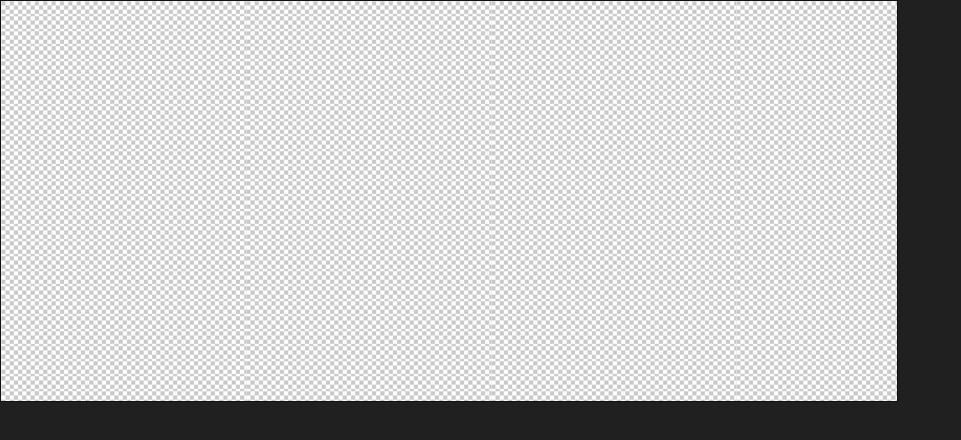
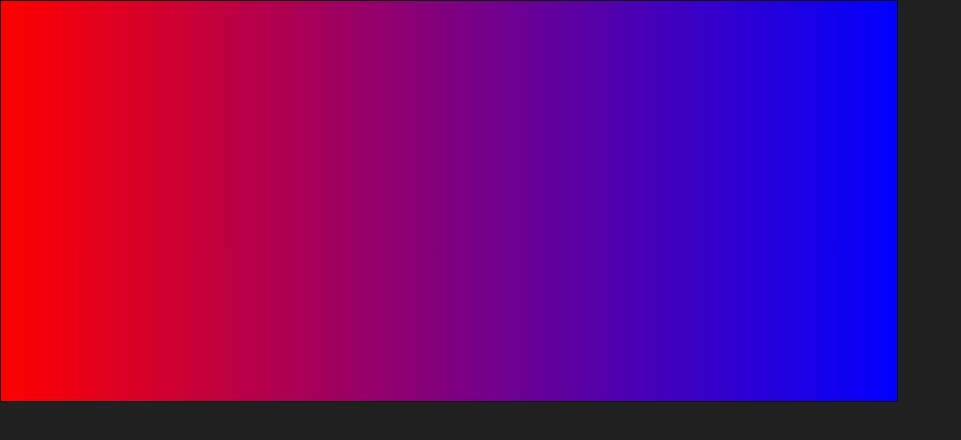
Before and after one commit to tschiboka/colorpicker, a React (Create React App) app: page / in a window 1280 px wide. Shown: the top 440 px of the page, without its empty margins (0-961 px from the left). Built offline with nearby package versions, Linux system fonts and the light colour scheme.

Commit message:
add gradient prop and display it

```diff
--- a/src/App.js
+++ b/src/App.js
@@ -17,11 +17,19 @@ export default class App extends Component {
 
 
   render() {
+    const defaultGradient = {
+      direction: 90,
+      colors: [
+        { color: "rgba(255, 0, 0, 1)", stop: 0 },
+        { color: "rgba(0, 0, 255, 1)", stop: 100 }
+      ]
+    }
+
     return (
       <div
         className="App"
       >
-        <ResultDisplay />
+        <ResultDisplay gradient={this.state.gradient || defaultGradient} />
 
         <ColorPicker
           id="color1" /* ID is important if we want to store prev states of comp */
--- a/src/Components/ResultDisplay/ResultDisplay.js
+++ b/src/Components/ResultDisplay/ResultDisplay.js
@@ -5,12 +5,27 @@ import "./ResultDisplay.scss";
 
 
 export default class ResultDisplay extends Component {
+    gradientObjToStr(grdObj) {
+        const { colors } = grdObj;
+        const prefix = (grdObj.direction === "radial" ? "radial" : "linear") + "-gradient";
+        const degree = grdObj.direction === "radial" ? "" : grdObj.direction + "deg, ";
+        const colorStops = colors.map(c => `${c.color} ${c.stop}%`).join(",");
+
+        return `${prefix}(${degree}${colorStops})`;
+    }
+
+
+
     render() {
         return (
             <div className="ResultDisplay">
-                <div className="ResultDisplay__checkered-bg" style={{ backgroundImage: `url(${checkeredRect})` }}>
-                    <div className="ResultDisplay__color-bg" title="Result Gradient">
-
+                <div
+                    className="ResultDisplay__checkered-bg"
+                    style={{ backgroundImage: `url(${checkeredRect})` }}>
+                    <div
+                        className="ResultDisplay__color-bg"
+                        title="Result Gradient"
+                        style={{ background: this.gradientObjToStr(this.props.gradient) }}>
                     </div>
                 </div>
             </div>
```
